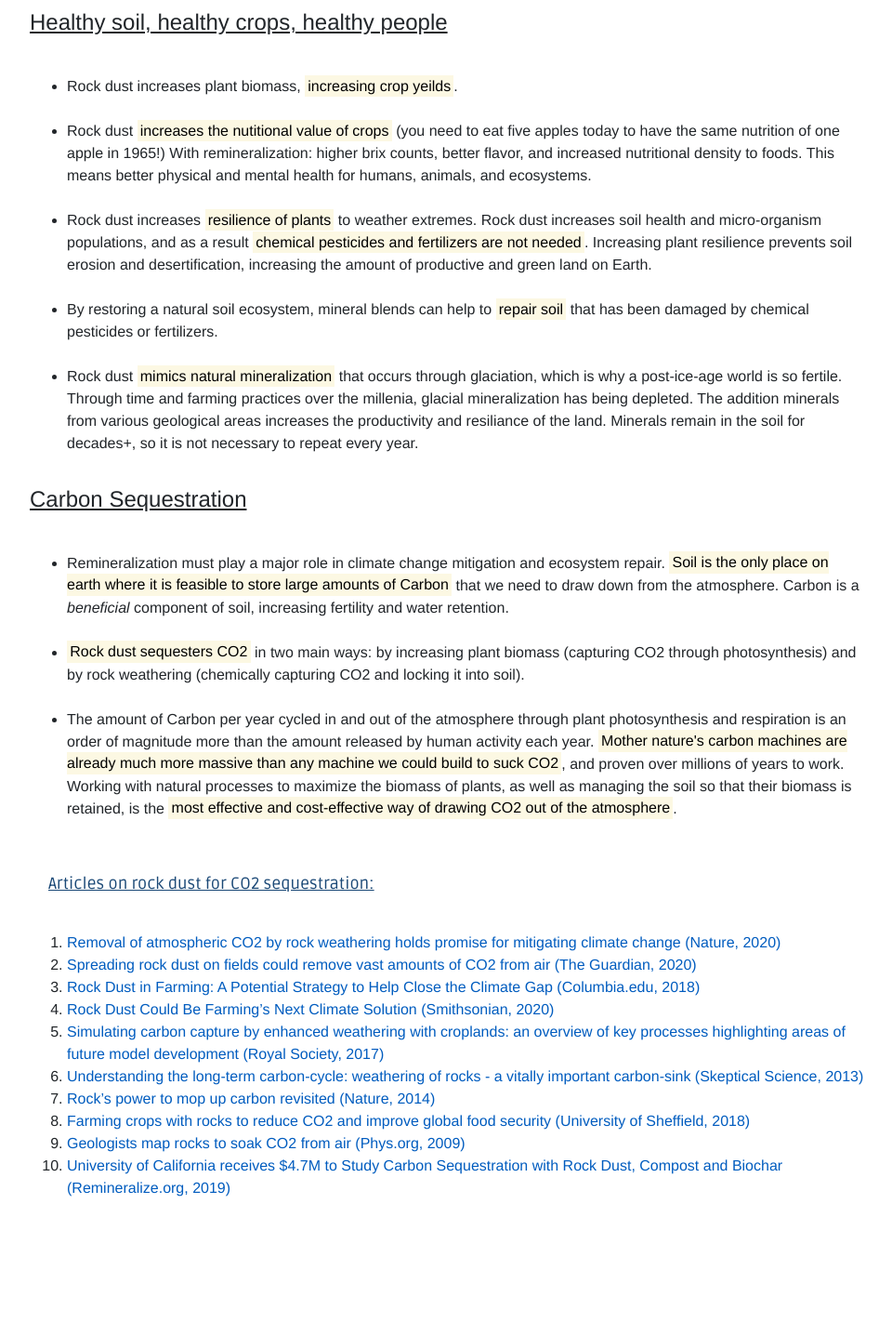
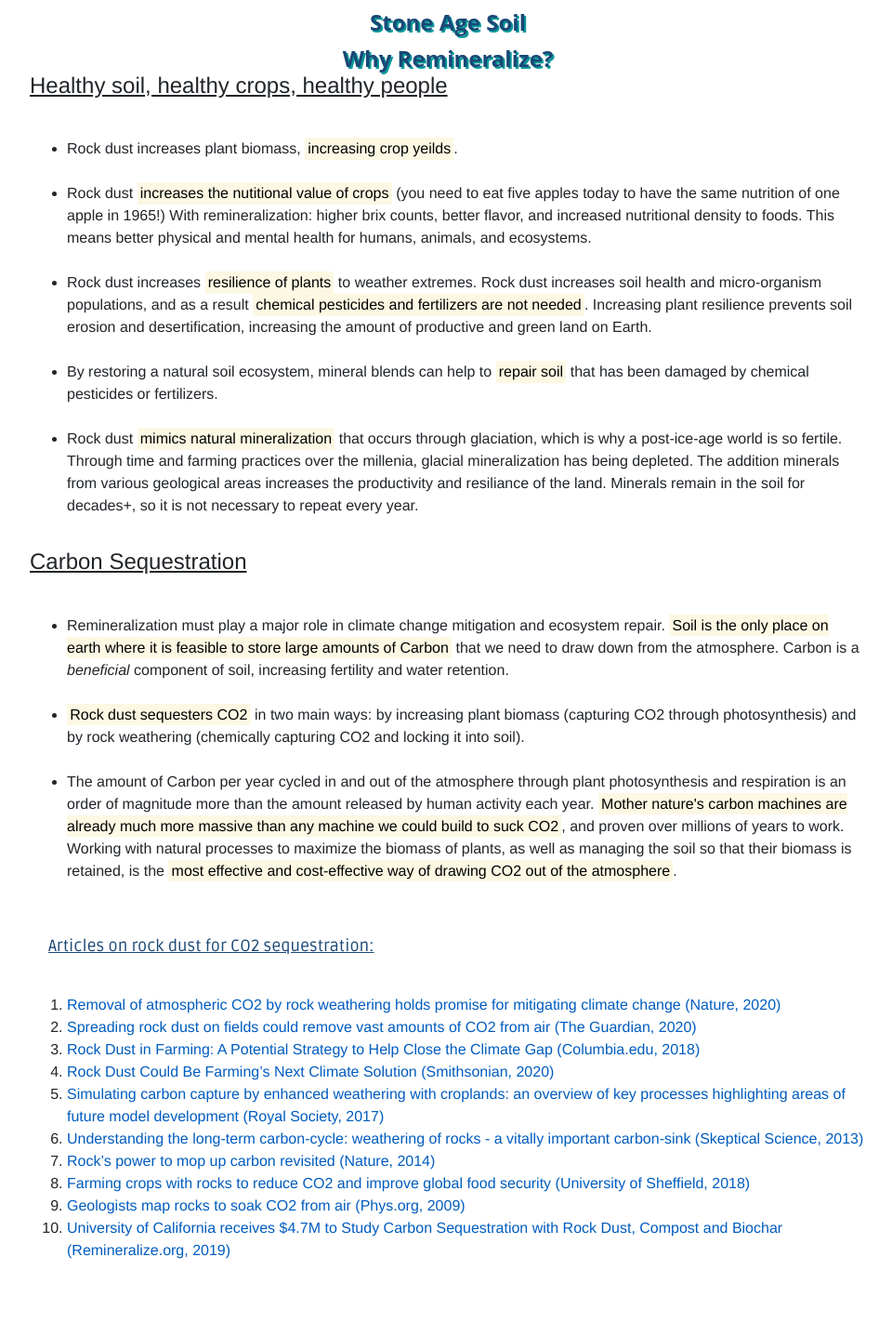
Before and after one commit to stoneagesoil/stoneagesoil.github.io, a Jekyll site: the page built from index.html, in a window 1280 px wide. Shown: the whole page at 93% size, without its empty margins (158-1118 px from the left). Built offline with Jekyll 4.4.1, drawn with Linux system fonts in a browser that asks for light colours; nearby versions of some CDN libraries; some web fonts are replaced; library files that are not in the unit come from our copies; a script that is not in the unit is left out; before the commit the page ends 1356 px from its top, so only the background shows below that.

Commit message:
fonts etc

```diff
--- a/css/yellow.css
+++ b/css/yellow.css
@@ -3,6 +3,7 @@
    /* Exo */
    @import "https://fonts.googleapis.com/css2?family=Montserrat+Alternates:wght@500&display=swap";
    @import "https://fonts.googleapis.com/css2?family=Piedra&display=swap";
+   @import url('https://fonts.googleapis.com/css2?family=Courier+Prime&display=swap');
 
    body {
     font-family: 'Ruda', sans-serif;
@@ -30,6 +31,15 @@
     color: inherit;
     text-decoration: none;
     transition: all 0.3s;
+}
+h2 {
+   padding: 20px;
+   color: #1A4876/*##414A4C*/; /* dark blue */
+    font-family: 'Piedra', cursive;
+    text-shadow: 2px 2px #009999;
+    text-align: center;
+    font-size: 150%;
+    font-weight: 900;
 }
 
 .bannertext {
@@ -223,7 +233,7 @@
 
 
 #text p {
-    font-family: 'Ruda', sans-serif;
+    font-family: 'Courier Prime', sans-serif;
     font-size: 1.1em;
     font-weight: 300;
     line-height: 1.7em;
@@ -232,7 +242,7 @@
     color: #1A4876/*##414A4C*/; /* dark blue */
 }
 #text a {
-    font-family: 'Ruda', sans-serif;
+    font-family: 'Courier PRime', sans-serif;
     font-size: 1.1em;
     font-weight: 300;
     line-height: 1.7em;
--- a/index.html
+++ b/index.html
@@ -2,7 +2,9 @@
 layout: home
 title: Stone Age Soil
 ---
+<h2>Stone Age Soil</h2>
 <div class="text">
+<h2>Why Remineralize?</h2>
 <h4><u>Healthy soil, healthy crops, healthy people</u></h4>
   <br>
 <ul>
```
